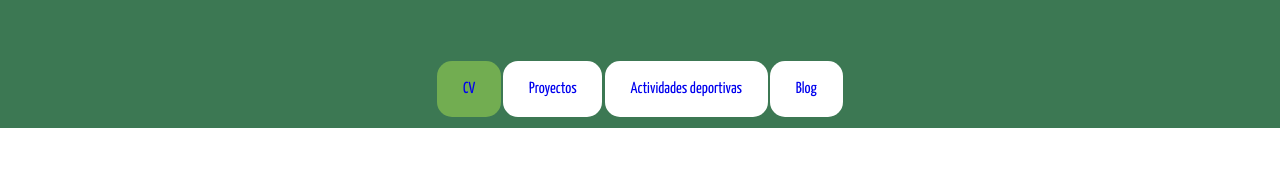
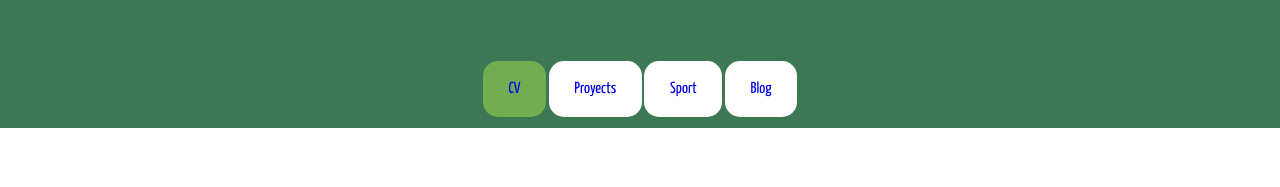
Before and after one commit to juansope9/juansope9, a plain HTML site: page ENG_CV.html in a window 1280 px wide. Shown: the part 153-340 px from the top of the page. Drawn offline with Linux system fonts and the light colour scheme.

Commit message:
Update ENG_CV.html

```diff
--- a/ENG_CV.html
+++ b/ENG_CV.html
@@ -21,8 +21,8 @@
       <nav id="menu">
         <ul class="menu-prin">
           <li class="active"><a  href="CV.html">CV</a></li>
-          <li><a href="ENG_Proyectos.html">Proyectos</a></li>
-          <li><a href="ENG_Actividades deportivas.html">Actividades deportivas</a></li>
+          <li><a href="ENG_Proyectos.html">Proyects</a></li>
+          <li><a href="ENG_Actividades deportivas.html">Sport</a></li>
           <li><a href="ENG_Blog.html">Blog</a></li>
         </ul>
       </nav>
```
